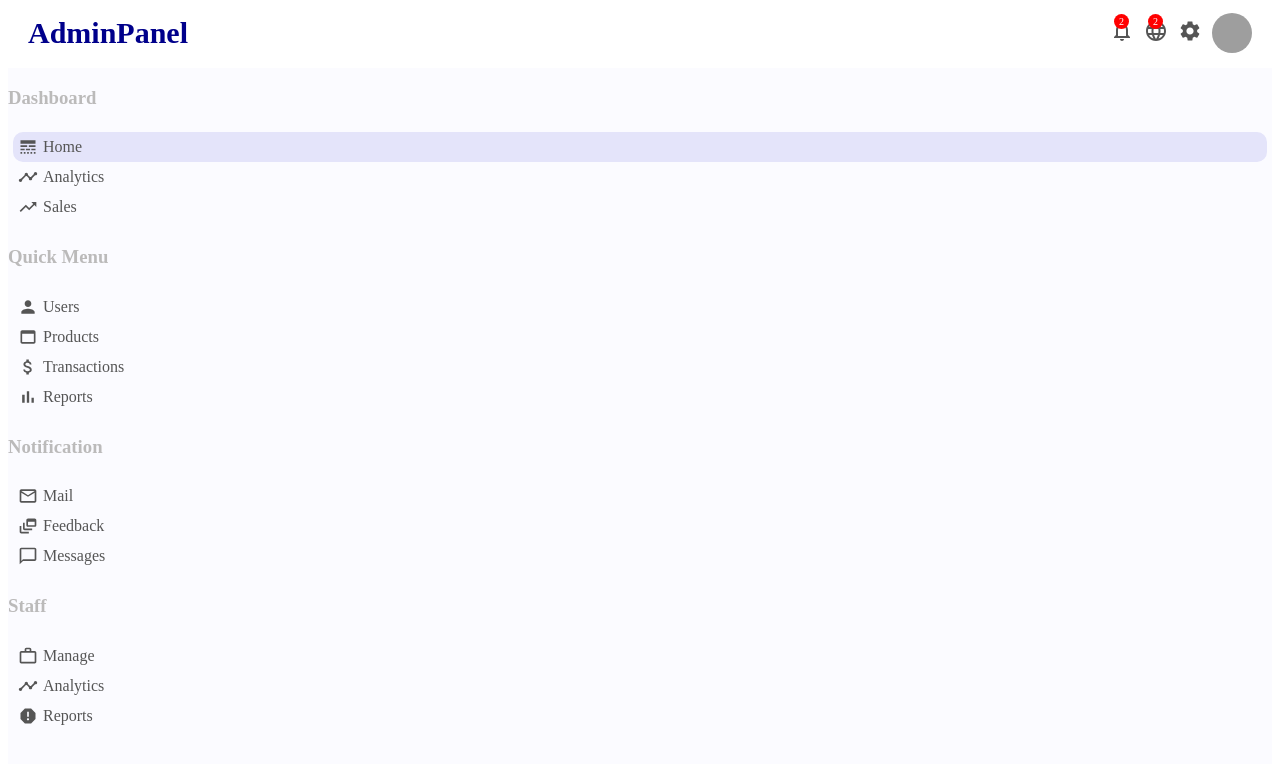
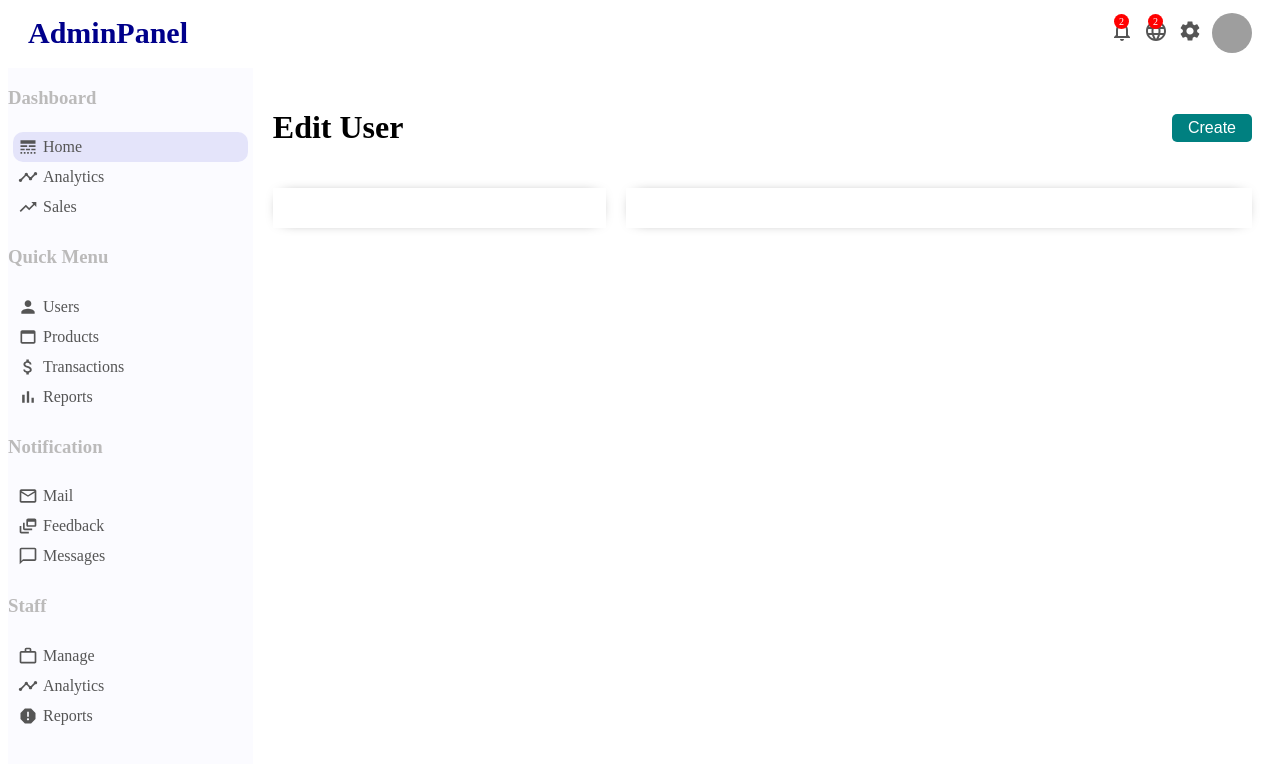
Before and after one commit to ishanEPR/UI_Design, a React (Create React App) app in the folder AdminPanel_ReactJS/admin_panel/: page /user/1 in a window 1280 px wide. Shown: the top 764 px of the page. Built offline with nearby package versions, Linux system fonts and the light colour scheme; grey boxes are pictures that could not be loaded.

Commit message:
operation create the update button

```diff
--- a/AdminPanel_ReactJS/admin_panel/src/App.js
+++ b/AdminPanel_ReactJS/admin_panel/src/App.js
@@ -4,6 +4,7 @@
 import "./app.css";
 import Home from "./pages/home/Home";
 import UserList from "./pages/userList/UserList";
+import User from "./pages/user/User";
 import {
   BrowserRouter as Router,
   Switch,
@@ -30,6 +31,12 @@
               <UserList/>
 
             </Route>
+
+
+            <Route path="/user/:userId">
+              <User/>
+
+            </Route>
         </Switch>
 
       </div>
--- /dev/null
+++ b/AdminPanel_ReactJS/admin_panel/src/pages/user/User.jsx
@@ -0,0 +1,24 @@
+import React from 'react';
+import "./user.css";
+
+export default function User() {
+    return (
+        <div className="user">
+            <div className="userTitleContainer">
+
+                <h1 className="userTitle">Edit User</h1>
+                <button className="userAddButton">Create</button>
+
+
+
+            </div>
+            <div className="userContainer">
+                <div className="userShow"></div>
+                <div className="userUpdate"></div>
+
+            </div>
+
+
+        </div>
+    )
+}
--- /dev/null
+++ b/AdminPanel_ReactJS/admin_panel/src/pages/user/user.css
@@ -0,0 +1,46 @@
+.user{
+    flex: 4;
+    padding: 20px;
+}
+
+.userTitleContainer{
+    display: flex;
+    align-items: center;
+    justify-content: space-between;
+
+}
+.userTitle{
+
+}
+.userAddButton{
+    width: 80px;
+    border: none;
+    padding: 5px;
+    background-color:teal ;
+    border-radius: 5px;
+    cursor: pointer;
+    color: white;
+    font-size: 16px;
+
+}
+.userContainer{
+    display: flex;
+    margin-top: 20px;
+
+}
+.userShow{
+    flex: 1;
+    padding: 20px;
+    -webkit-box-shadow: 0px 0px 15px -10px #000000;
+    box-shadow: 0px 0px 15px -10px #000000;
+
+}
+
+.userUpdate{
+    flex: 2;
+    padding: 20px;
+    -webkit-box-shadow: 0px 0px 15px -10px #000000;
+    box-shadow: 0px 0px 15px -10px #000000;
+
+    margin-left: 20px;
+}
```
